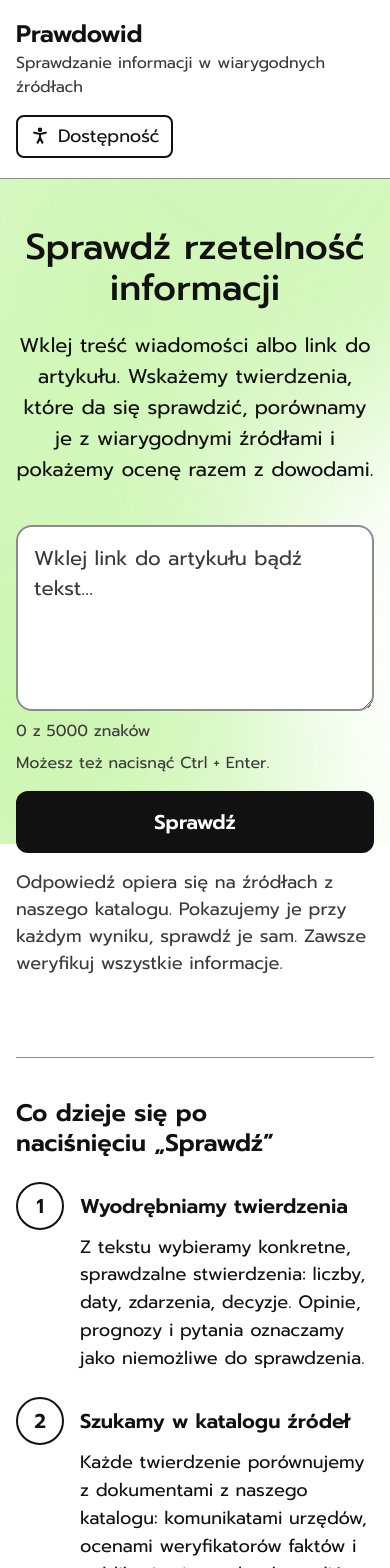
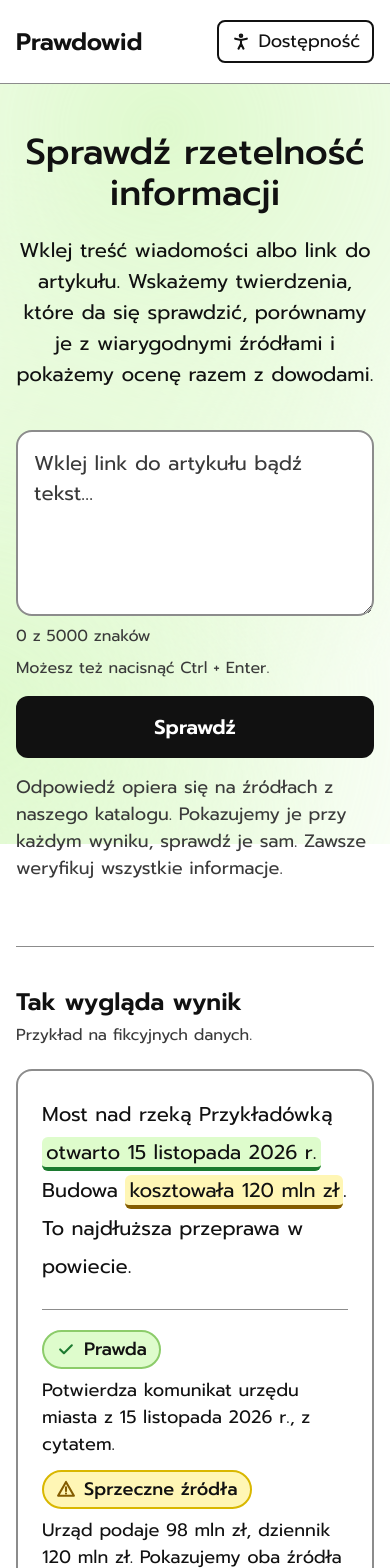
Before and after one commit to KNI-PM-Szczecin/Prawdowid, a Preact app in the folder src/frontend/: page / in a window 390 px wide. Shown: the top 1568 px of the page. Built offline with nearby package versions, Linux system fonts and the light colour scheme.

Commit message:
fix: smooth masked blobs, drop header tagline, add sample result on landing

```diff
--- a/src/frontend/src/components/BackgroundBlobs.scss
+++ b/src/frontend/src/components/BackgroundBlobs.scss
@@ -1,3 +1,5 @@
+// Soft colour wash behind the page (Figma). A radial mask gives the blurred edge: filter: blur() on elements
+// this large renders blotchy in Chromium and leaves hard edges where the element meets the viewport.
 // Blobs carry no information: high-contrast modes drop them (tokens), reduced motion stops the drift (global).
 .blobs {
   position: fixed;
@@ -6,40 +8,44 @@
   overflow: hidden;
   pointer-events: none;
 
+  // On a phone one blob covers the whole viewport, so the wash is lighter there.
+  @media (max-width: 40rem) {
+    opacity: 0.55;
+  }
+
   &__blob {
     position: absolute;
     display: block;
-    border-radius: 50%;
-    background: var(--tone-blob);
-    opacity: 0.75;
-    filter: blur(80px);
+    background-color: var(--tone-blob);
+    -webkit-mask-image: radial-gradient(closest-side, #000 0%, rgb(0 0 0 / 55%) 45%, transparent 100%);
+    mask-image: radial-gradient(closest-side, #000 0%, rgb(0 0 0 / 55%) 45%, transparent 100%);
     will-change: transform;
     transition: background-color 700ms ease;
-    animation: blob-drift 26s ease-in-out infinite alternate;
+    animation: blob-drift 28s ease-in-out infinite alternate;
 
     &--top {
-      top: -14rem;
-      right: -12rem;
-      width: 42rem;
-      height: 42rem;
+      top: -28rem;
+      right: -22rem;
+      width: 72rem;
+      height: 72rem;
     }
 
     &--left {
-      top: 28%;
-      left: -18rem;
-      width: 36rem;
-      height: 36rem;
-      animation-duration: 34s;
+      top: 18%;
+      left: -30rem;
+      width: 64rem;
+      height: 64rem;
+      animation-duration: 36s;
       animation-direction: alternate-reverse;
     }
 
     &--bottom {
-      right: 18%;
-      bottom: -16rem;
-      width: 30rem;
-      height: 30rem;
-      opacity: 0.6;
-      animation-duration: 30s;
+      right: 10%;
+      bottom: -30rem;
+      width: 56rem;
+      height: 56rem;
+      opacity: 0.7;
+      animation-duration: 32s;
     }
   }
 }
@@ -50,6 +56,6 @@
   }
 
   to {
-    transform: translate(-3rem, 2.5rem) scale(1.1);
+    transform: translate(-3rem, 2.5rem) scale(1.08);
   }
 }
--- a/src/frontend/src/components/Header.scss
+++ b/src/frontend/src/components/Header.scss
@@ -20,22 +20,10 @@
   }
 
   &__brand {
-    display: flex;
-    flex-direction: column;
-    gap: 0.125rem;
     color: var(--ink);
-    text-decoration: none;
-  }
-
-  &__name {
     font-size: $text-2xl;
     font-weight: $weight-semibold;
-    line-height: 1.2;
-  }
-
-  &__tagline {
-    font-size: $text-base;
-    color: var(--ink-soft);
+    text-decoration: none;
   }
 
   &__accessibility {
--- a/src/frontend/src/components/Header.tsx
+++ b/src/frontend/src/components/Header.tsx
@@ -19,8 +19,7 @@ export function Header({ onHome, onOpenAccessibility }: HeaderProps) {
           }}
           class="header__brand"
         >
-          <span class="header__name">{texts.appName}</span>
-          <span class="header__tagline">{texts.tagline}</span>
+          {texts.appName}
         </a>
         <nav aria-label={texts.nav.label}>
           <button type="button" onClick={onOpenAccessibility} class="header__accessibility">
--- a/src/frontend/src/components/Landing.scss
+++ b/src/frontend/src/components/Landing.scss
@@ -42,6 +42,10 @@
     border-top: 1px solid var(--line);
     padding-top: 2.5rem;
 
+    &--sample {
+      margin-top: 4rem;
+    }
+
     @include from-sm {
       display: grid;
       grid-template-columns: 14rem 1fr;
@@ -57,10 +61,71 @@
 
     @include from-sm {
       grid-row: 1 / span 3;
-      position: sticky;
-      top: 1.5rem;
       align-self: start;
     }
+  }
+
+  &__section-subtitle {
+    display: block;
+    margin-top: 0.5rem;
+    font-size: $text-base;
+    font-weight: $weight-regular;
+    color: var(--ink-soft);
+  }
+
+  // Sample result
+  &__sample {
+    margin-top: 1.5rem;
+    border: $border solid var(--line);
+    border-radius: $radius-lg;
+    background: var(--page);
+    padding: 1.5rem;
+
+    @include from-sm {
+      margin-top: 0;
+      padding: 2rem;
+    }
+  }
+
+  &__sample-text {
+    font-size: $text-xl;
+    line-height: 1.9;
+
+    @include from-sm {
+      font-size: $text-2xl;
+    }
+  }
+
+  &__mark {
+    color: inherit;
+    border-bottom: 4px solid var(--tone-strong);
+    border-radius: $radius-sm;
+    background: var(--tone-soft);
+    padding: 0 0.25rem;
+    -webkit-box-decoration-break: clone;
+    box-decoration-break: clone;
+  }
+
+  &__sample-claims {
+    margin-top: 1.5rem;
+    border-top: 1px solid var(--line);
+    padding-top: 1.25rem;
+    list-style: none;
+  }
+
+  &__sample-claim {
+    display: flex;
+    flex-wrap: wrap;
+    align-items: center;
+    gap: 0.5rem 1rem;
+
+    + .landing__sample-claim {
+      margin-top: 0.75rem;
+    }
+  }
+
+  &__sample-claim-text {
+    font-size: $text-lg;
   }
 
   &__section-lead {
--- a/src/frontend/src/components/Landing.tsx
+++ b/src/frontend/src/components/Landing.tsx
@@ -3,7 +3,8 @@ import type { SourceType, Verdict } from "../lib/types";
 import { CheckForm } from "./CheckForm";
 import "./Landing.scss";
 import { StatusIcon } from "./StatusIcon";
-import type { Tone } from "../lib/presentation";
+import "./VerdictChip.scss";
+import { toneClass, type Tone } from "../lib/presentation";
 
 interface LandingProps {
   value: string;
@@ -21,6 +22,8 @@ const VERDICT_ORDER: { verdict: Verdict; tone: Tone }[] = [
 
 const SOURCE_ORDER: SourceType[] = ["official", "factcheck", "secondary", "incident"];
 
+const SAMPLE_TONE: Record<"confirmed" | "conflicting", Tone> = { confirmed: "positive", conflicting: "warning" };
+
 export function Landing({ value, onChange, onSubmit }: LandingProps) {
   return (
     <div class="landing">
@@ -30,6 +33,33 @@ export function Landing({ value, onChange, onSubmit }: LandingProps) {
         </h1>
         <p class="landing__lead">{texts.form.lead}</p>
         <CheckForm value={value} onChange={onChange} onSubmit={onSubmit} />
+      </section>
+
+      <section class="landing__section landing__section--sample" aria-labelledby="sample-title">
+        <h2 id="sample-title" class="landing__section-title">
+          {texts.landing.sampleTitle}
+          <span class="landing__section-subtitle">{texts.landing.sampleNote}</span>
+        </h2>
+        <div class="landing__sample">
+          <p class="landing__sample-text">
+            {texts.landing.sampleSentence.before}
+            <mark class={`landing__mark ${toneClass("positive")}`}>{texts.landing.sampleSentence.confirmed}</mark>
+            {texts.landing.sampleSentence.middle}
+            <mark class={`landing__mark ${toneClass("warning")}`}>{texts.landing.sampleSentence.conflicting}</mark>
+            {texts.landing.sampleSentence.after}
+          </p>
+          <ul class="landing__sample-claims">
+            {texts.landing.sampleClaims.map((claim) => (
+              <li key={claim.verdict} class="landing__sample-claim">
+                <span class={`verdict-chip ${toneClass(SAMPLE_TONE[claim.verdict])}`}>
+                  <StatusIcon tone={SAMPLE_TONE[claim.verdict]} size="small" />
+                  {claim.label}
+                </span>
+                <span class="landing__sample-claim-text">{claim.text}</span>
+              </li>
+            ))}
+          </ul>
+        </div>
       </section>
 
       <section class="landing__section" aria-labelledby="process-title">
--- a/src/frontend/src/components/ResultView.scss
+++ b/src/frontend/src/components/ResultView.scss
@@ -79,14 +79,14 @@
     &::before {
       content: "";
       position: absolute;
-      top: -10rem;
-      right: -10rem;
+      top: -16rem;
+      right: -16rem;
       z-index: -1;
-      width: 30rem;
-      height: 30rem;
-      border-radius: 50%;
-      background: var(--tone-blob);
-      filter: blur(60px);
+      width: 44rem;
+      height: 44rem;
+      background-color: var(--tone-blob);
+      -webkit-mask-image: radial-gradient(closest-side, #000 0%, rgb(0 0 0 / 55%) 45%, transparent 100%);
+      mask-image: radial-gradient(closest-side, #000 0%, rgb(0 0 0 / 55%) 45%, transparent 100%);
       pointer-events: none;
       transition: background-color 500ms ease;
     }
--- a/src/frontend/src/lib/texts.ts
+++ b/src/frontend/src/lib/texts.ts
@@ -2,7 +2,6 @@ import type { Badge, EvidenceStrength, SourceRole, SourceType, SummaryLevel, Ver
 
 export const texts = {
   appName: "Prawdowid",
-  tagline: "Sprawdzanie informacji w wiarygodnych źródłach",
   skipToContent: "Przejdź do treści",
   nav: {
     label: "Nawigacja główna",
@@ -24,6 +23,27 @@ export const texts = {
     examplesTitle: "Wypróbuj przykład",
   },
   landing: {
+    sampleTitle: "Tak wygląda wynik",
+    sampleNote: "Przykład na fikcyjnych danych.",
+    sampleSentence: {
+      before: "Most nad rzeką Przykładówką ",
+      confirmed: "otwarto 15 listopada 2026 r.",
+      middle: " Budowa ",
+      conflicting: "kosztowała 120 mln zł",
+      after: ". To najdłuższa przeprawa w powiecie.",
+    },
+    sampleClaims: [
+      {
+        verdict: "confirmed",
+        label: "Prawda",
+        text: "Potwierdza komunikat urzędu miasta z 15 listopada 2026 r., z cytatem.",
+      },
+      {
+        verdict: "conflicting",
+        label: "Sprzeczne źródła",
+        text: "Urząd podaje 98 mln zł, dziennik 120 mln zł. Pokazujemy oba źródła i nie rozstrzygamy.",
+      },
+    ],
     processTitle: "Co dzieje się po naciśnięciu „Sprawdź”",
     steps: [
       {
```
